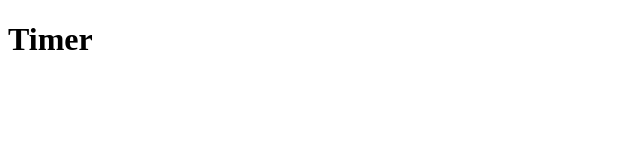
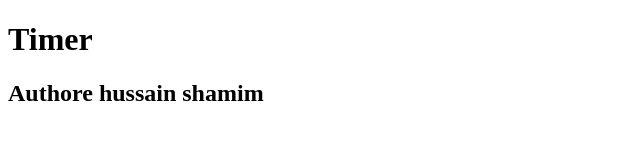
Before and after one commit to hussainshamim16/timerliy, a plain HTML site: page index.html in a window 1280 px wide. Shown: the whole page, without its empty margins (0-640 px from the left). Drawn offline with Linux system fonts and the light colour scheme.

Commit message:
adding h2

```diff
--- a/index.html
+++ b/index.html
@@ -7,5 +7,6 @@
 </head>
 <body>
     <h1>Timer</h1>
+    <h2>Authore hussain shamim</h2>
 </body>
 </html>
```
